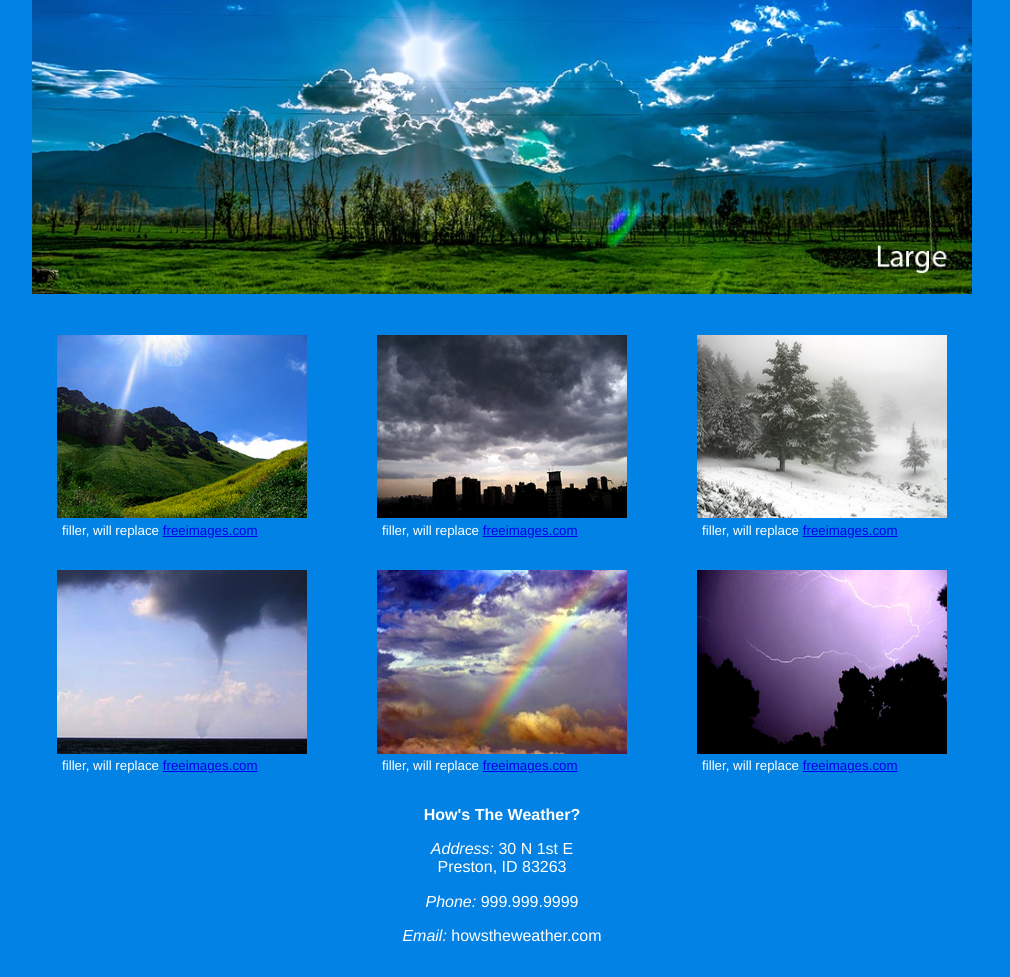
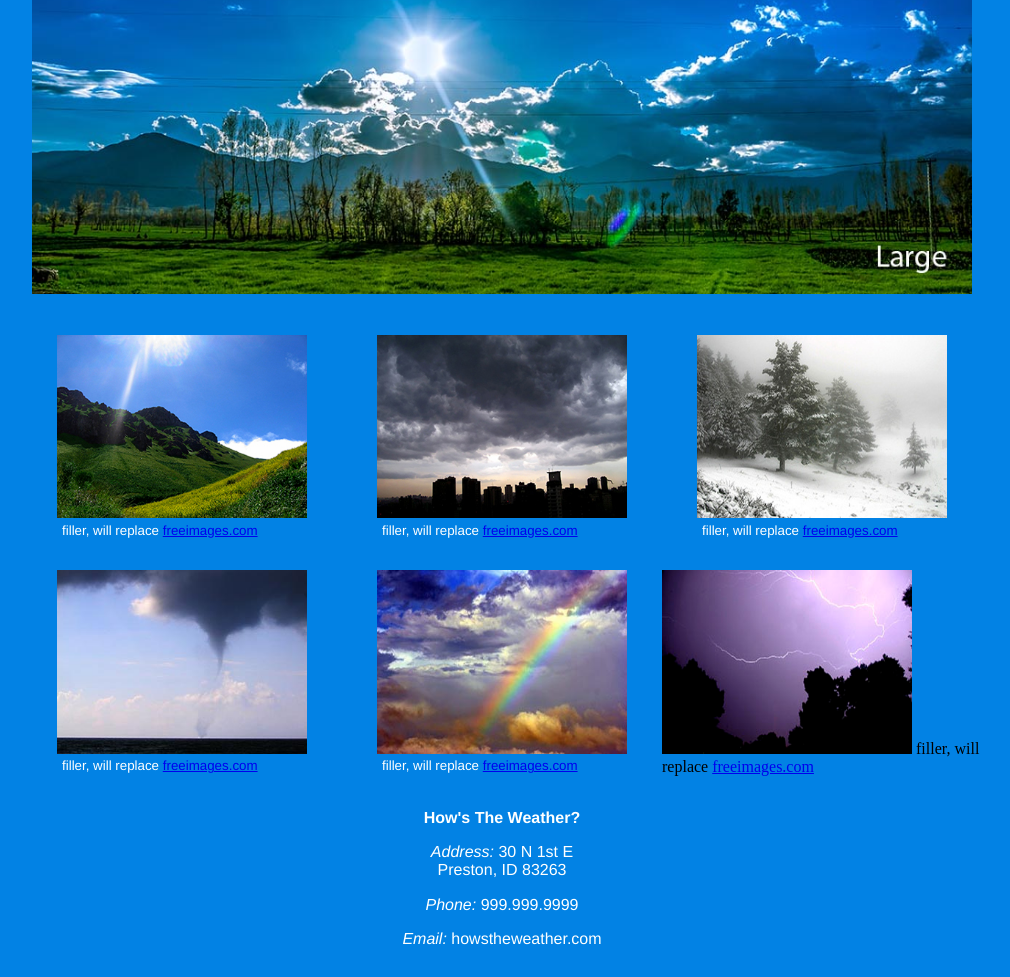
Before and after one commit to Suzi-Lawson/Suzi-CIT230-BYUI, a plain HTML site: page assignments/lesson-8/gallery-8.html in a window 1280 px wide. Shown: the part 308-1285 px from the top of the page, without its empty margins (138-1148 px from the left). Drawn offline with Linux system fonts and the light colour scheme; a web font is replaced by a local one.

Commit message:
see if this fixes it

```diff
--- a/assignments/lesson-8/gallery-8.html
+++ b/assignments/lesson-8/gallery-8.html
@@ -59,7 +59,7 @@
             </div>
             <div class="container">
                 <img src="images/lightningstock.jpg" alt="lightening storm">
-                <figcaption>filler, will replace <a href="https://www.freeimages.com/photo/crack-1408232">freeimages.com</a></figcaption>
+                <caption>filler, will replace <a href="https://www.freeimages.com/photo/crack-1408232">freeimages.com</a></caption>
             </div>
         </div>
     </main>
```
